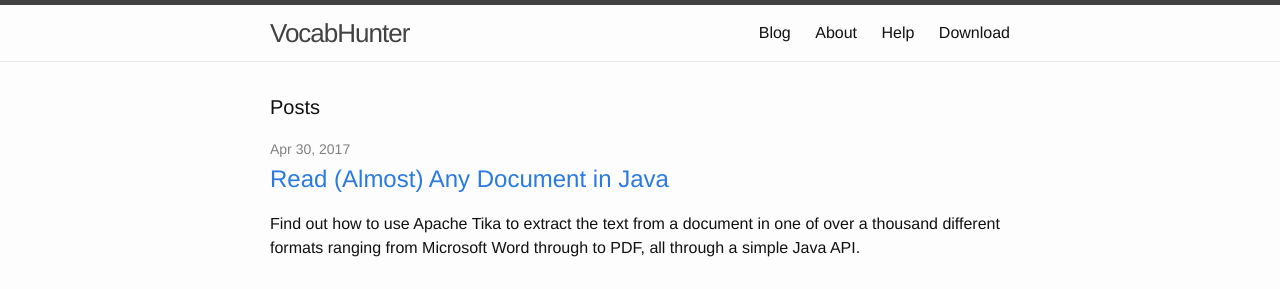
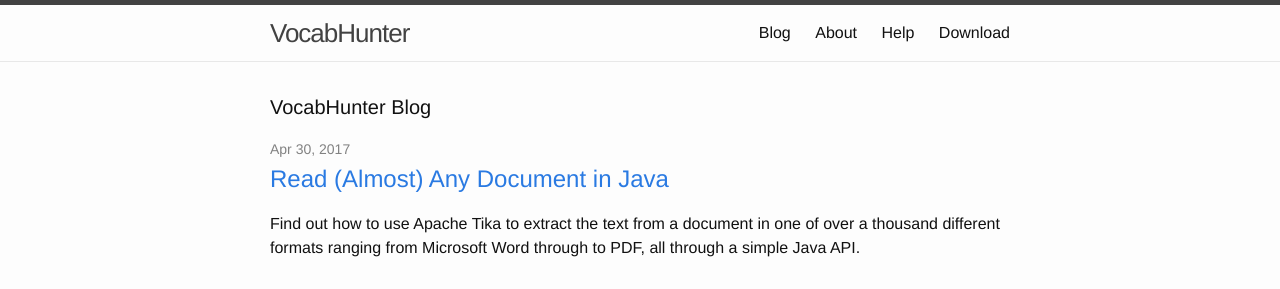
Before and after one commit to VocabHunter/vocabhunter.github.io, a Jekyll site: the page built from blog.html, in a window 1280 px wide. Shown: the top 289 px of the page. Built offline with Jekyll 4.4.1, drawn with Linux system fonts in a browser that asks for light colours.

Commit message:
Added blog title

```diff
--- a/blog.html
+++ b/blog.html
@@ -10,7 +10,7 @@
 
 <div class="home">
 
-  <h1 class="page-heading">Posts</h1>
+  <h1 class="page-heading">{{ page.title }}</h1>
 
   <ul class="post-list">
     {% for post in site.posts %}
```
